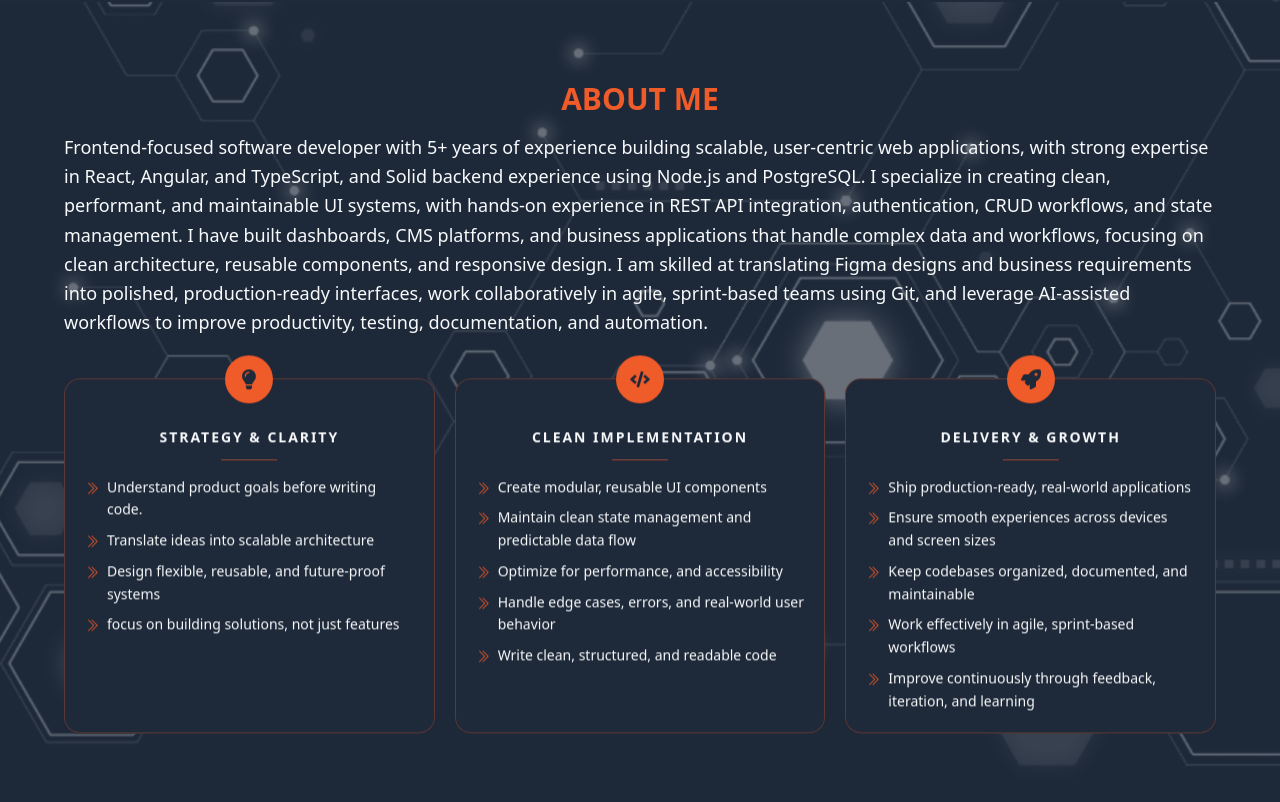
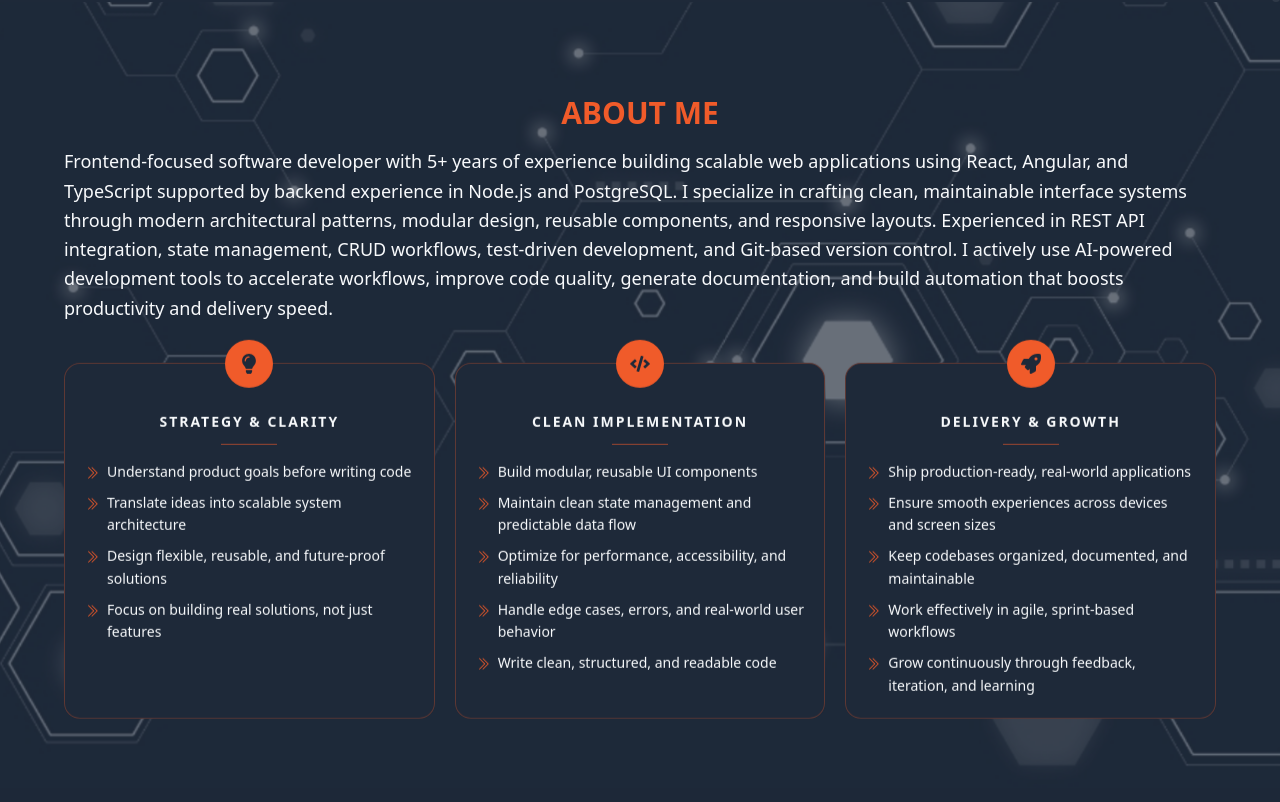
Before and after one commit to KinjalHirapara/portfolio, a React (Vite) app: page / in a window 1280 px wide. Shown: the part 798-1600 px from the top of the page. Built offline with nearby package versions, Linux system fonts and the light colour scheme.

Commit message:
Updated proper conetent for each section.

```diff
--- a/src/components/About.tsx
+++ b/src/components/About.tsx
@@ -58,19 +58,19 @@ const About: React.FC = () => {
       title: "Strategy & Clarity",
       icon: FaLightbulb,
       points: [
-        "Understand product goals before writing code.",
-        "Translate ideas into scalable architecture",
-        "Design flexible, reusable, and future-proof systems",
-        "focus on building solutions, not just features",
+        "Understand product goals before writing code",
+        "Translate ideas into scalable system architecture",
+        "Design flexible, reusable, and future-proof solutions",
+        "Focus on building real solutions, not just features",
       ],
     },
     {
       title: "Clean Implementation",
       icon: FaCode,
       points: [
-        "Create modular, reusable UI components",
+        "Build modular, reusable UI components",
         "Maintain clean state management and predictable data flow",
-        "Optimize for performance, and accessibility",
+        "Optimize for performance, accessibility, and reliability",
         "Handle edge cases, errors, and real-world user behavior",
         "Write clean, structured, and readable code",
       ],
@@ -83,7 +83,7 @@ const About: React.FC = () => {
         "Ensure smooth experiences across devices and screen sizes",
         "Keep codebases organized, documented, and maintainable",
         "Work effectively in agile, sprint-based workflows",
-        "Improve continuously through feedback, iteration, and learning",
+        "Grow continuously through feedback, iteration, and learning",
       ],
     },
   ];
@@ -131,6 +131,17 @@ const About: React.FC = () => {
               className="text-base md:text-lg leading-relaxed text-textLight"
             >
               Frontend-focused software developer with 5+ years of experience
+              building scalable web applications using React, Angular, and
+              TypeScript supported by backend experience in Node.js and
+              PostgreSQL. I specialize in crafting clean, maintainable interface
+              systems through modern architectural patterns, modular design,
+              reusable components, and responsive layouts. Experienced in REST
+              API integration, state management, CRUD workflows, test-driven
+              development, and Git-based version control. I actively use
+              AI-powered development tools to accelerate workflows, improve code
+              quality, generate documentation, and build automation that boosts
+              productivity and delivery speed.
+              {/* Frontend-focused software developer with 5+ years of experience
               building scalable, user-centric web applications, with strong
               expertise in React, Angular, and TypeScript, and Solid backend
               experience using Node.js and PostgreSQL. I specialize in creating
@@ -143,7 +154,7 @@ const About: React.FC = () => {
               and business requirements into polished, production-ready
               interfaces, work collaboratively in agile, sprint-based teams
               using Git, and leverage AI-assisted workflows to improve
-              productivity, testing, documentation, and automation.
+              productivity, testing, documentation, and automation. */}
             </motion.p>
           </motion.div>
         </div>
--- a/src/components/Project.tsx
+++ b/src/components/Project.tsx
@@ -2,6 +2,7 @@ import { useEffect, useLayoutEffect, useRef, useState } from "react";
 import { gsap } from "gsap";
 import { ScrollTrigger } from "gsap/ScrollTrigger";
 import { motion, useAnimation, useInView } from "framer-motion";
+import { BsChevronDoubleRight } from "react-icons/bs";
 import { projects } from "../constants";
 import ProjectGallery from "./ProjectGallery";
 
@@ -233,6 +234,21 @@ const Project: React.FC = () => {
                     <p className="text-textLight/80 mt-4 text-sm md:text-base leading-relaxed">
                       {project.description}
                     </p>
+                    {project.contributions && project.contributions.length > 0 && (
+                      <div className="mt-4">
+                        <ul className="space-y-2 text-sm md:text-base leading-relaxed text-textLight/80">
+                          {project.contributions.map((item, idx) => (
+                            <li
+                              key={`${project.title}-contribution-${idx}`}
+                              className="flex items-start gap-2 text-left"
+                            >
+                              <BsChevronDoubleRight className="mt-[5px] h-3.5 w-3.5 shrink-0 text-primary" />
+                              <span>{item}</span>
+                            </li>
+                          ))}
+                        </ul>
+                      </div>
+                    )}
                     <div className="mt-5 flex flex-wrap gap-2">
                       {project.tech.map((tech, techIndex) => (
                         <span
--- a/src/constants/index.tsx
+++ b/src/constants/index.tsx
@@ -209,6 +209,7 @@ type Project = {
   title: string;
   overline: string;
   description: string;
+  contributions?: string[];
   tech: string[];
   image: string;
   gallery?: string[];
@@ -218,11 +219,23 @@ type Project = {
 
 export const projects: Project[] = [
   {
-    title: "NMDC (National Mineral Development Corporation)",
+    title: "NMDC Dashboard",
     overline: "Amnex Technologies",
     description:
-      "Built a web-based dashboard to track mining operations in real time. Used Angular, Kendo UI, and ECharts to create responsive, data-driven interfaces. Connected RESTful APIs to show live performance information for on-site and admin users, helping improve operational visibility and decision-making.",
-    tech: ["Angular", "Bootstrap", "API Integration", "Kendo UI", "ECharts"],
+      "Built a web-based dashboard to track mining operations in real time, providing live performance insights for on-site and admin users to improve operational visibility and decision-making.",
+    contributions: [
+      "Developed responsive, data-driven interfaces using Angular, Kendo UI, and ECharts.",
+      "Connected RESTful APIs to display real-time data.",
+      "Implemented lazy-loaded modules using Angular routing to improve performance and scalability.",
+    ],
+    tech: [
+      "Angular",
+      "Bootstrap",
+      "TypeScript",
+      "Kendo UI",
+      "ECharts",
+      "API Integration",
+    ],
     image: NMDCImg,
     gallery: Array.from(
       { length: 32 },
@@ -233,8 +246,19 @@ export const projects: Project[] = [
     title: "Circle Vision (CMS Platform)",
     overline: "Timeloop Technologies",
     description:
-      "Worked on a CMS-based platform for real estate brokers to manage property listings and create websites easily. Users can select a property display theme and add images, videos, 3D tours, and floor plans, which are automatically displayed in the chosen layout. I built and enhanced 5+ responsive themes using HTML, CSS, Bootstrap, and JavaScript, implemented dynamic content rendering with Angular components, and developed CRUD operations for managing property details, images, and other content. Enhanced user experience by building flexible, easy-to-use interfaces for managing property content and website creation, and collaborated with the team to deliver fully functional features on time.",
-    tech: ["Angular", "Bootstrap", "API Integration", "jQuery", "HTML", "CSS"],
+      "Developed a CMS platform for real estate brokers to manage property listings.",
+    contributions: [
+      "Built 5+ property listing themes using HTML, CSS, Bootstrap, and JavaScript.",
+      "Built a modular Angular-based property management system with dynamic content rendering and complete CRUD operations for properties, galleries, videos, and features.",
+    ],
+    tech: [
+      "Angular",
+      "Bootstrap",
+      "API Integration",
+      "TypeScript",
+      "HTML",
+      "CSS",
+    ],
     image: circleVisionImg,
     gallery: [
       "/assets/circlevision/175_01.png",
@@ -249,8 +273,12 @@ export const projects: Project[] = [
     title: "CF Sales Portal",
     overline: "Timeloop Technologies",
     description:
-      "CF Sales Portal is a web-based tool specially developed for the sales team of our client to manage their processes in a simplified manner. This portal is a central point of all the sales information, forecasting and management applications. Worked as a Frontend Developer, Developed responsive, user-friendly interfaces and integrated backend services to deliver a smooth and efficient user experience across the portal.",
-    tech: ["HTML", "CSS", "jQuery", "Bootstrap", "API Integration"],
+      "Developed a web-based tool for the sales team to manage information, forecasting, and processes efficiently.",
+    contributions: [
+      "Implemented full CRUD functionality for appointments, users, roles, and reports in a centralized admin dashboard.",
+      "Designed responsive UI components focused on usability and smooth workflow management.",
+    ],
+    tech: ["HTML", "CSS", "Bootstrap", "JavaScript", "API Integration"],
     image: cfsalesImg,
     gallery: [
       "/assets/cfsales/184_Appointment.png",
@@ -264,8 +292,12 @@ export const projects: Project[] = [
     title: "Tekwoods",
     overline: "Timeloop Technologies",
     description:
-      "Worked as a Frontend Developer on a web-based management system for a client in the Netherlands, designed to manage employees, projects, and invoices. Built responsive, user-friendly interfaces and integrated RESTful APIs to ensure smooth data flow and reliable application functionality.",
-    tech: ["HTML", "CSS", "jQuery", "Bootstrap", "API Integration"],
+      "Worked on a web-based management system to manage employees, projects, and invoices.",
+    contributions: [
+      "Created modular, maintainable UI components for enterprise workflows.",
+      "Integrated RESTful APIs for secure, scalable, and reliable data operations.",
+    ],
+    tech: ["HTML", "CSS", "Bootstrap", "JavaScript"],
     image: tekwoodImg,
     gallery: [
       "/assets/techwood/17.png",
@@ -275,14 +307,14 @@ export const projects: Project[] = [
       "/assets/techwood/183_5.png",
     ],
   },
-  {
-    title: "Portfolio Website",
-    overline: "Personal Project",
-    description:
-      "Designed and developed a personal portfolio website using TypeScript and Tailwind CSS, focusing on clean layout, responsive design, and smooth user experience to showcase projects and skills effectively.",
-    tech: ["TypeScript", "Tailwind CSS"],
-    image: portfolioImg,
-    github: "https://github.com/KinjalHirapara/monika-portfolio/",
-    external: "https://monika-patel-portfolio.netlify.app/",
-  },
+  // {
+  //   title: "Portfolio Website",
+  //   overline: "Personal Project",
+  //   description:
+  //     "Designed and developed a personal portfolio website using TypeScript and Tailwind CSS, focusing on clean layout, responsive design, and smooth user experience to showcase projects and skills effectively.",
+  //   tech: ["TypeScript", "Tailwind CSS"],
+  //   image: portfolioImg,
+  //   github: "https://github.com/KinjalHirapara/monika-portfolio/",
+  //   external: "https://monika-patel-portfolio.netlify.app/",
+  // },
 ];
```
